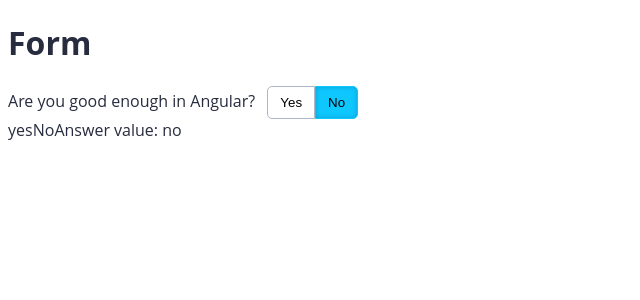
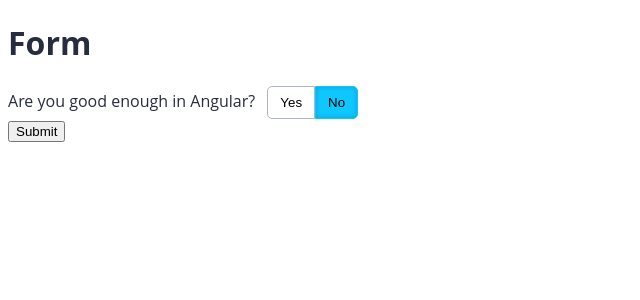
Before and after one commit to carolvasc/angular-accessibility, an Angular app: page / in a window 1280 px wide. Shown: the top 300 px of the page, without its empty margins (0-640 px from the left). Built offline with nearby package versions, Linux system fonts and the light colour scheme.

Commit message:
feat: implementando o ReactiveForms + NG_VALUE_ACCESSOR

```diff
--- a/src/app/app.component.html
+++ b/src/app/app.component.html
@@ -1,8 +1,10 @@
 <main>
   <h1>Form</h1>
-  <app-yes-no-button-group
-    [(value)]="yesNoAnswer"
-    label="Are you good enough in Angular? "
-  ></app-yes-no-button-group>
-  <span>yesNoAnswer value: {{ yesNoAnswer }}</span>
+  <form [formGroup]="form" (ngSubmit)="submit()">
+    <app-yes-no-button-group
+      formControlName="yesNoAnswer"
+      label="Are you good enough in Angular? "
+    ></app-yes-no-button-group>
+    <button>Submit</button>
+  </form>
 </main>
--- a/src/app/app.component.ts
+++ b/src/app/app.component.ts
@@ -1,11 +1,22 @@
 import { Component } from '@angular/core';
+import { FormGroup, FormBuilder } from '@angular/forms';
 
 @Component({
   selector: 'app-root',
   templateUrl: './app.component.html',
-  styleUrls: ['./app.component.less']
+  styleUrls: ['./app.component.less'],
 })
 export class AppComponent {
   title = 'angular-accessibility';
-  public yesNoAnswer: string = 'no';
+  public form: FormGroup;
+
+  constructor(formBuilder: FormBuilder) {
+    this.form = formBuilder.group({
+      yesNoAnswer: ['no'],
+    });
+  }
+
+  public submit(): void {
+    console.log(this.form.value);
+  }
 }
--- a/src/app/shared/components/yes-no-button-group/yes-no-button-group.component.ts
+++ b/src/app/shared/components/yes-no-button-group/yes-no-button-group.component.ts
@@ -1,23 +1,46 @@
-import { Component, EventEmitter, Input, OnInit, Output } from '@angular/core';
+import { Component, EventEmitter, forwardRef, Input, OnInit, Output } from '@angular/core';
+import { ControlValueAccessor, NG_VALUE_ACCESSOR } from '@angular/forms';
 
 @Component({
   selector: 'app-yes-no-button-group',
   templateUrl: './yes-no-button-group.component.html',
   styleUrls: ['./yes-no-button-group.component.less'],
+  providers: [
+    {
+      provide: NG_VALUE_ACCESSOR,
+      multi: true,
+      useExisting: forwardRef(() => YesNoButtonGroupComponent),
+    },
+  ],
 })
-export class YesNoButtonGroupComponent implements OnInit {
+export class YesNoButtonGroupComponent implements OnInit, ControlValueAccessor {
   @Input() public value: string = '';
   @Input() public label = '';
   @Output() public valueChange = new EventEmitter<string>();
   public options = YesNoButtonGroupOptions;
+  public onChange = (value: string) => {};
+  public onTouched = () => {};
 
   constructor() {}
 
   ngOnInit(): void {}
 
+  public writeValue(value: string): void {
+    this.value = value;
+    this.onChange(this.value);
+    this.valueChange.emit(this.value);
+  }
+
+  public registerOnChange(fn: (value: string) => void): void {
+    this.onChange = fn;
+  }
+
+  public registerOnTouched(fn: () => void): void {
+    this.onTouched = fn;
+  }
+
   public activate(value: string): void {
-    this.value = value;
-    this.valueChange.emit(this.value);
+    this.writeValue(value);
   }
 }
 
```
Also changed, not shown: src/app/app.module.ts (+6 -6 lines).
